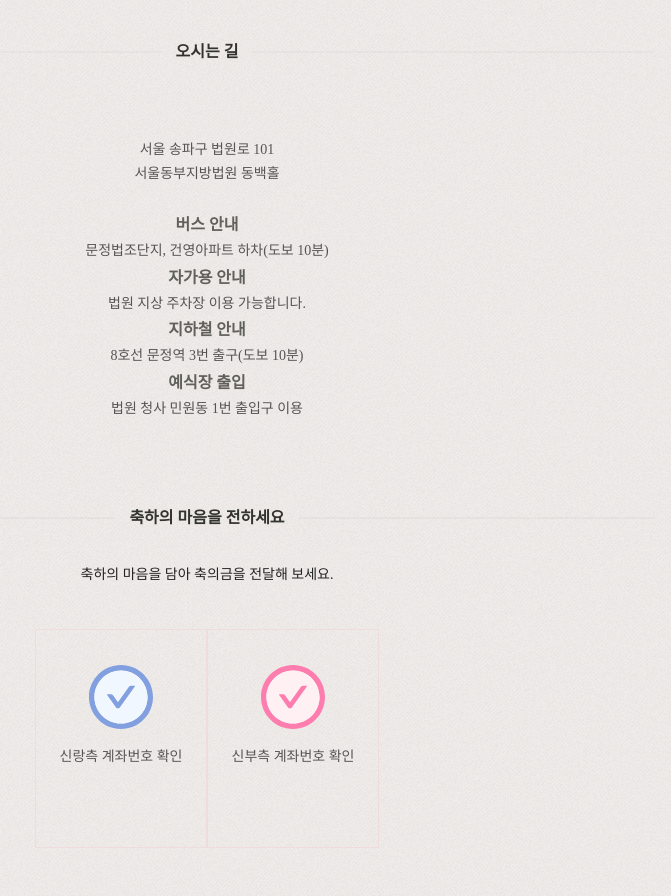
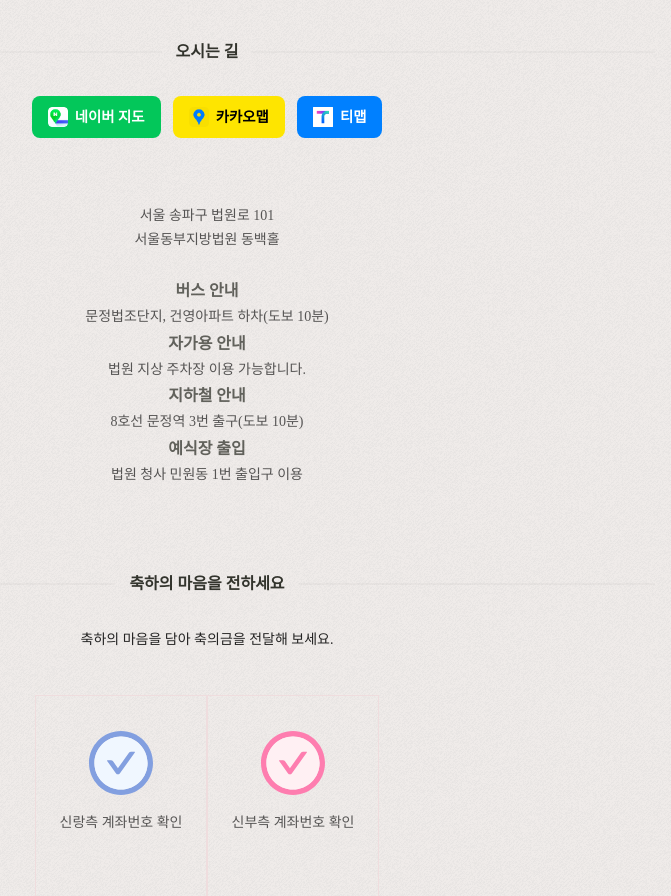
Before and after one commit to wnstkdyu/wedding, a Gatsby site: page / in a window 1280 px wide. Shown: the part 1848-2744 px from the top of the page, without its empty margins (433-1104 px from the left). Built offline with nearby package versions, Linux system fonts and the light colour scheme; Gatsby itself is replaced by a stand-in of ours; no server answers; a web font is replaced by a local one.

Commit message:
지도 이미지 삽입

```diff
--- /dev/null
+++ b/src/components/NavigationButtons.js
@@ -0,0 +1,68 @@
+import React from "react";
+import styled from "styled-components";
+import NaverIcon from "../assets/icons/naver.png";
+import KakaoIcon from "../assets/icons/kakao.png";
+import TmapIcon from "../assets/icons/tmap.svg";
+
+const Wrapper = styled.div`
+  display: flex;
+  justify-content: center;
+  flex-wrap: wrap;
+  gap: 0.75rem;
+  margin: 1.5rem 0;
+`;
+
+const NavButton = styled.a`
+  display: flex;
+  align-items: center;
+  gap: 0.45rem;
+
+  padding: 0.6rem 1rem;
+  border-radius: 0.5rem;
+  font-size: 0.9rem;
+  font-weight: 600;
+  color: ${({ brand }) => (brand === "kakao" ? "#000" : "#fff")};
+  text-decoration: none;
+  background: ${({ brand }) =>
+    brand === "naver"
+      ? "#03C75A"
+      : brand === "kakao"
+      ? "#FEE500"
+      : "#0080FF"};
+  transition: transform 0.15s ease;
+
+  &:hover {
+    transform: translateY(-2px);
+  }
+
+  img,
+  svg {
+    width: 20px;
+    height: 20px;
+  }
+`;
+
+export default function NavigationButtons({ lat, lng }) {
+  const kakao = `kakaomap://route?sp=${lat},${lng}&ep=${lat},${lng}&by=CAR`;
+  const naver = `nmap://route/public?dlat=${lat}&dlng=${lng}`;
+  const tmap  = `tmap://route?goalname=웨딩홀&goalx=${lng}&goaly=${lat}`;
+
+  return (
+    <Wrapper>
+      <NavButton href={naver} brand="naver">
+        <img src={NaverIcon} alt="" aria-hidden="true" />
+        네이버 지도
+      </NavButton>
+
+      <NavButton href={kakao} brand="kakao">
+        <img src={KakaoIcon} alt="" aria-hidden="true" />
+        카카오맵
+      </NavButton>
+
+      <NavButton href={tmap} brand="tmap">
+        <img src={TmapIcon} alt="" aria-hidden="true" />
+        티맵
+      </NavButton>
+    </Wrapper>
+  );
+}
--- a/src/components/location.jsx
+++ b/src/components/location.jsx
@@ -1,6 +1,7 @@
 import React, { useEffect } from "react";
 import { Divider } from "antd";
 import styled from "styled-components";
+import NavigationButtons from "./NavigationButtons";
 
 const Wrapper = styled.div`
   padding-top: 42px;
@@ -40,6 +41,8 @@ const Map = styled.div`
 `;
 
 const Location = () => {
+  const LAT = 37.484113;
+  const LNG = 127.120135;
   // 카카오 맵 불러오기
 
   // <!-- 3. 실행 스크립트 -->
@@ -100,6 +103,9 @@ const Location = () => {
         id="daumRoughmapContainer1746470118188"
         className="root_daum_roughmap root_daum_roughmap_landing"
       ></Map>
+      <NavigationButtons
+        lat={LAT} lng={LNG}
+      ></NavigationButtons>
       <Content>
         서울 송파구 법원로 101
         <br />
```
Also changed, not shown: src/assets/icons/kakao.png (added), src/assets/icons/naver.png (added), src/assets/icons/tmap.svg (added).
